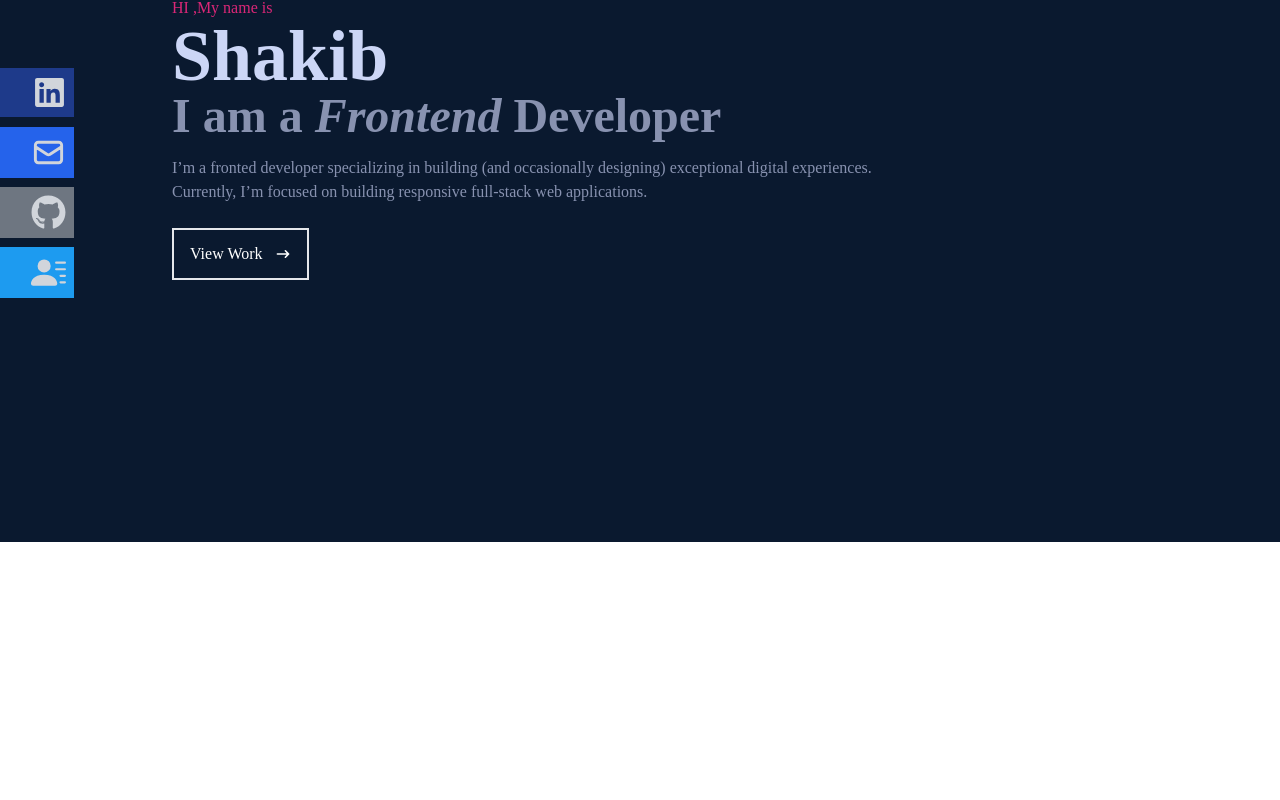
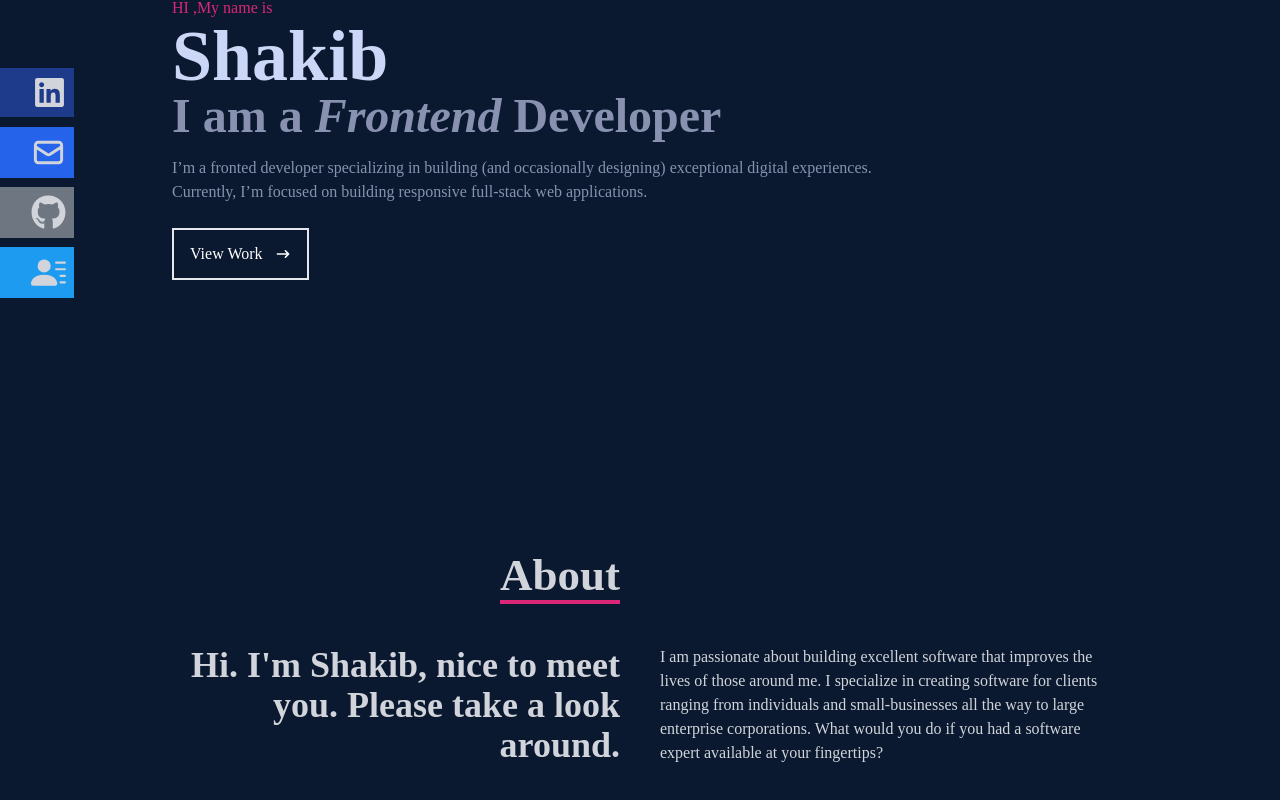
Before and after one commit to mshakibdev/about-me, a React (Create React App) app: page / in a window 1280 px wide. Shown: the part 258-1058 px from the top of the page. Before the commit the page ends 800 px from the top, so only its background shows below. Built offline with nearby package versions, Linux system fonts and the light colour scheme.

Commit message:
about section added

```diff
--- a/src/App.js
+++ b/src/App.js
@@ -1,10 +1,11 @@
-import {NavBar, Home} from './components'
+import {NavBar, Home, About} from './components'
 
 function App() {
 	return (
 		<div>
 			<NavBar />
 			<Home />
+			<About />
 		</div>
 	)
 }
--- /dev/null
+++ b/src/components/About.jsx
@@ -0,0 +1,35 @@
+import React from 'react'
+
+const About = () => {
+	return (
+		<div name='about' className='w-full h-screen  bg-[#0a192f]'>
+			{/* Container */}
+			<div className='max-w-[1000px] px-4 flex flex-col text-[#d1d5db] lg:mx-auto  '>
+				<div className='flex items-start'>
+					<div className='basis-1/2 mr-10 pb-[35px] sm:text-right '>
+						<p className='font-bold text-[45px]  inline  border-b-4 border-pink-600'>
+							About
+						</p>
+					</div>
+					<div className='basis-1/2'></div>
+				</div>
+				<div className='sm:flex'>
+					<div className='pb-8 mr-10 text-4xl font-bold sm:text-right basis-1/2'>
+						<p>Hi. I'm Shakib, nice to meet you. Please take a look around.</p>
+					</div>
+					<div className='basis-1/2'>
+						<p>
+							I am passionate about building excellent software that improves
+							the lives of those around me. I specialize in creating software
+							for clients ranging from individuals and small-businesses all the
+							way to large enterprise corporations. What would you do if you had
+							a software expert available at your fingertips?
+						</p>
+					</div>
+				</div>
+			</div>
+		</div>
+	)
+}
+
+export default About
--- a/src/components/NavBar.jsx
+++ b/src/components/NavBar.jsx
@@ -12,7 +12,7 @@ const NavBar = () => {
 	const showMenu =
 		'absolute top-0 left-0 w-full h-screen bg-[#0a192f] flex flex-col justify-center items-center'
 	const menu = menuItems.map((menu) => (
-		<li className='py-6 text-4xl md:py-0 md:text-xl lg:py-0 lg:text-xl'>
+		<li className='py-6 text-4xl  md:text-base md:py-0 '>
 			{menu}
 		</li>
 	))
--- a/src/components/index.js
+++ b/src/components/index.js
@@ -1,4 +1,5 @@
 import NavBar from './NavBar'
 import Home from './Home'
+import About from './About'
 
-export {NavBar,Home}
+export {NavBar, Home, About}
```
